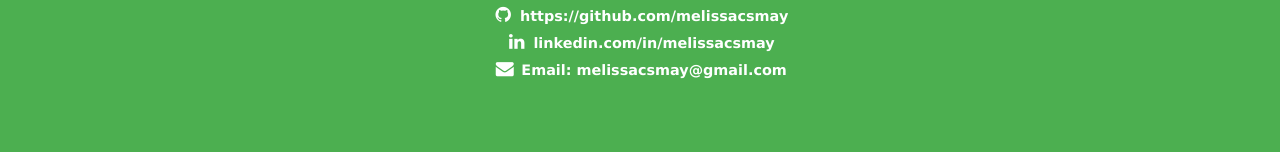
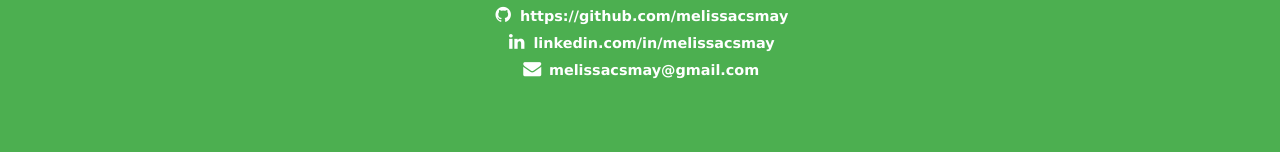
Before and after one commit to melissacsmay/melissacsmay.github.io, a plain HTML site: page index.html in a window 1280 px wide. Shown: the part 2879-3031 px from the top of the page. Drawn offline with nearby package versions, Linux system fonts and the light colour scheme.

Commit message:
Update index.html

```diff
--- a/index.html
+++ b/index.html
@@ -179,7 +179,7 @@
         <i class="fa fa-linkedin fa-fw w3-hover-text-black w3-large"><small>
         </i> linkedin.com/in/melissacsmay<br></small>
         <i class="fa fa-envelope fa-fw w3-hover-text-black w3-large"><small>
-        </i> Email: melissacsmay@gmail.com<br></small>
+        </i> melissacsmay@gmail.com<br></small>
       </div>
   </div>
 </div>
```
